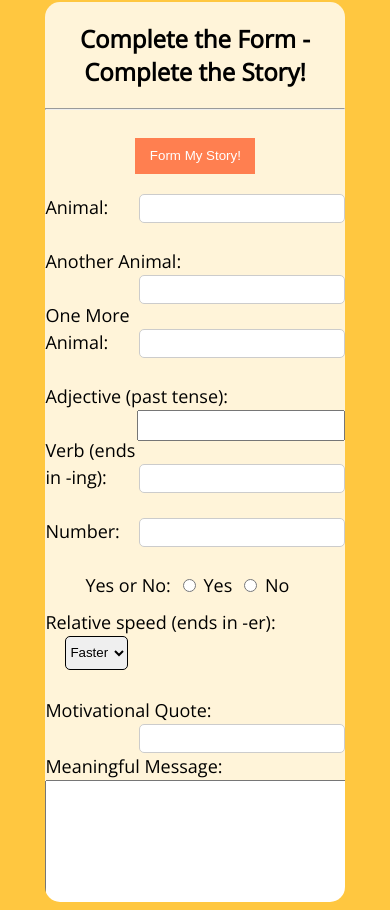
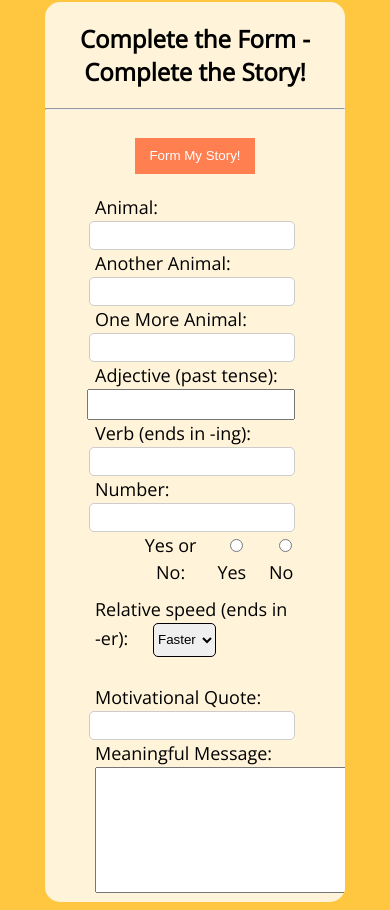
Before and after one commit to Than-sothearak/FormAStory.github.io, a plain HTML site: page index.html in a window 390 px wide. Shown: the part 92-1002 px from the top of the page. Drawn offline with nearby package versions, Linux system fonts and the light colour scheme.

Commit message:
fixed style

```diff
--- a/index.html
+++ b/index.html
@@ -81,7 +81,7 @@
         <br>
          <div class="main-input">
           <label for="message">Meaningful Message:</label>
-          <textarea id="message" name="message" required rows="8" cols="35"></textarea>
+          <textarea id="message" name="message" required rows="8" cols="30"></textarea>
          </div>
         <br>
       </form>
--- a/style.css
+++ b/style.css
@@ -105,7 +105,7 @@ body {
   @media only screen and (max-width: 1048px) {
     .main-form {
       font-size: 18px;
-      width: 480px;
+      width: px;
       height: 30px;
     }
     .main-input input {
@@ -113,16 +113,21 @@ body {
       height: 25px;
     }
     #main {
-      height: 900px;
+      height: 870px;
+      overflow: hidden;
     }
   }
   @media only screen and (max-width: 670px) {
     .main-form {
 
-      width: 300px;
+      width: 200px;
       height: 30px;
     }
     #main {
       height: 900px;
     }
+    .main-input-yes-no {
+      width: 170px;
+
+    }
   }
```
